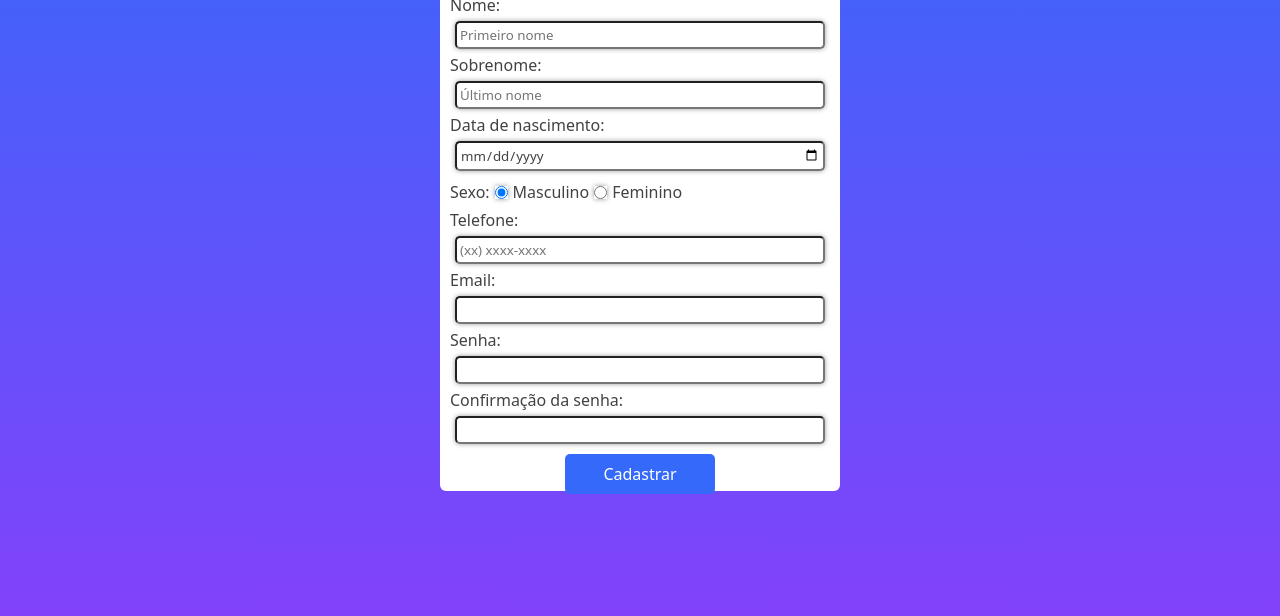
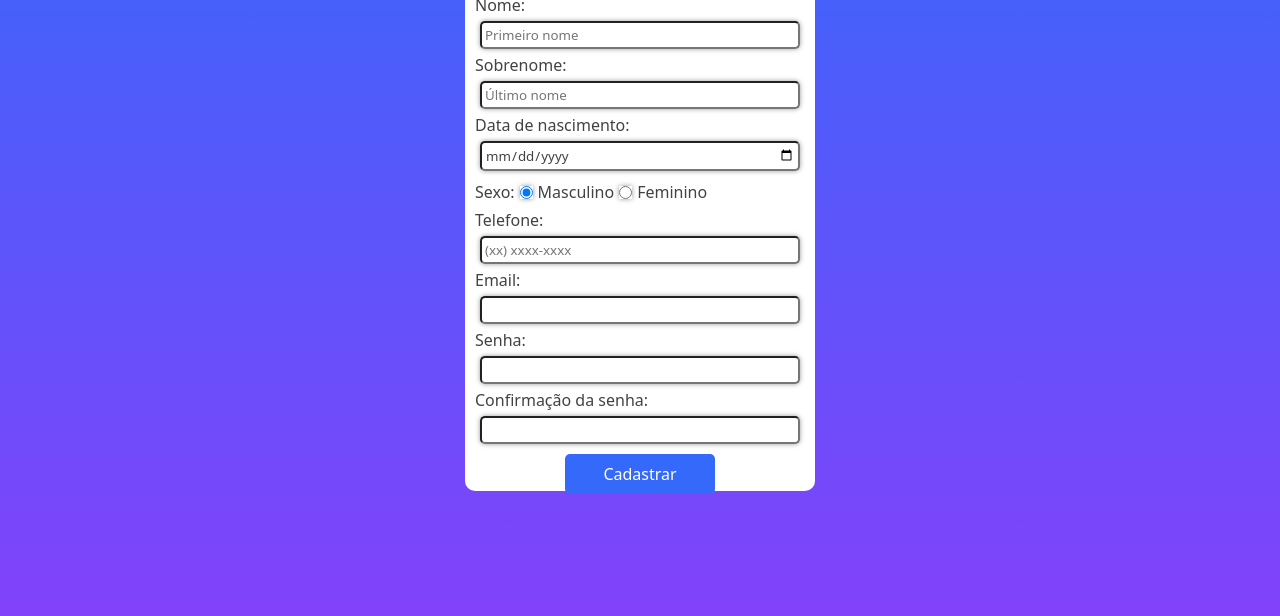
Before and after one commit to ericcostaa/projeto-login, a plain HTML site: page cadastro.html in a window 1280 px wide. Shown: the part 184-800 px from the top of the page. Drawn offline with Linux system fonts and the light colour scheme.

Commit message:
ajuste largura

```diff
--- a/cadastro.html
+++ b/cadastro.html
@@ -21,11 +21,11 @@
 
             <div class="child1">
                 <label for="inome"> Nome:</label>
-                <input type="text" name="nome" id="inome" placeholder="Primeiro nome" required>
+                <input type="text" name="nome" id="inome" placeholder="Primeiro nome" required minlength="2">
             </div>
             <div class="child2">
                 <label for="isobre">Sobrenome:</label>
-                <input type="text" name="sobrenome" placeholder="Último nome" id="isobre" required>
+                <input type="text" name="sobrenome" placeholder="Último nome" id="isobre" required minlength="2">
             </div>
             <div class="child3">
                 <label for="idata">Data de nascimento:</label>
--- a/casastro/style.css
+++ b/casastro/style.css
@@ -38,10 +38,10 @@ body{
     display: flex;
     flex-direction: column;
     background-color: white;
-    border-radius: 6px;
+    border-radius: 10px;
     padding: 10px;
     height: 550px;
-    width: 400px;
+    width: 350px;
     justify-content: flex-start;
 }
 
```
